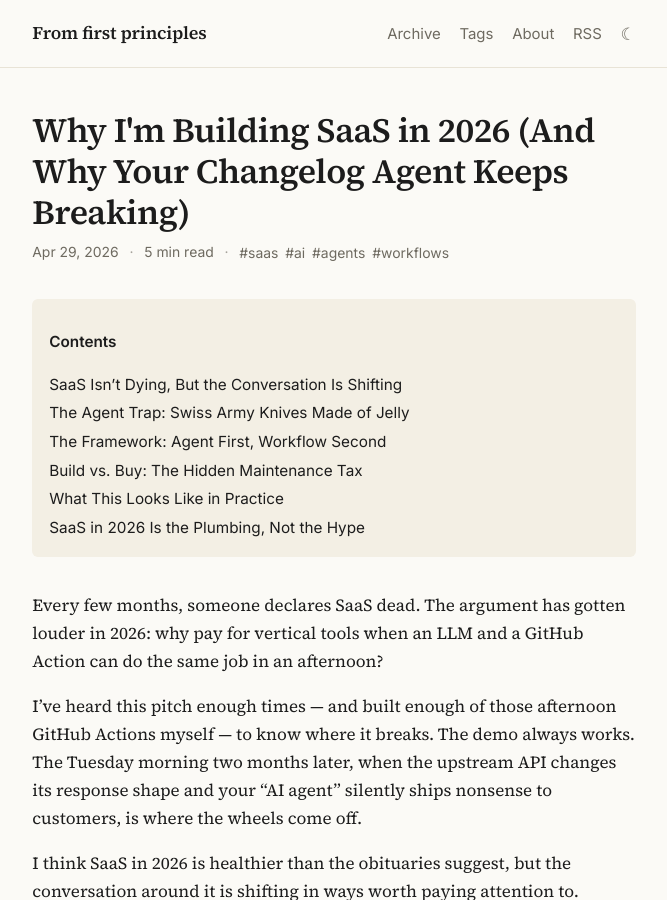
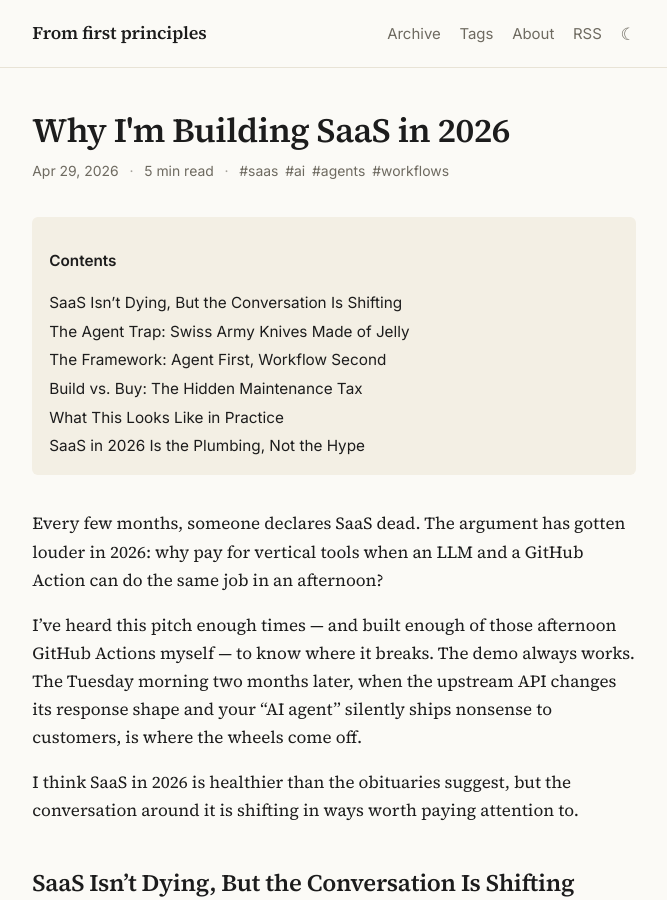
Before and after one commit to arunkant/arunkant.github.io, a Jekyll site: the page built from _posts/2026-04-29-building-saas-in-2026.md, in a window 1280 px wide and 900 px high. Shown: the whole window, without its empty margins (306-973 px from the left). Built offline with Jekyll 4.4.1, drawn with Linux system fonts in a browser that asks for light colours.

Commit message:
update post title for clarity and focus

```diff
--- a/_posts/2026-04-29-building-saas-in-2026.md
+++ b/_posts/2026-04-29-building-saas-in-2026.md
@@ -1,5 +1,5 @@
 ---
-title: Why I'm Building SaaS in 2026 (And Why Your Changelog Agent Keeps Breaking)
+title: Why I'm Building SaaS in 2026
 layout: post
 description: In-house AI agents are seductive but fragile. Here's the case for using agents to explore and concrete workflows to ship.
 categories: [SaaS]
```
